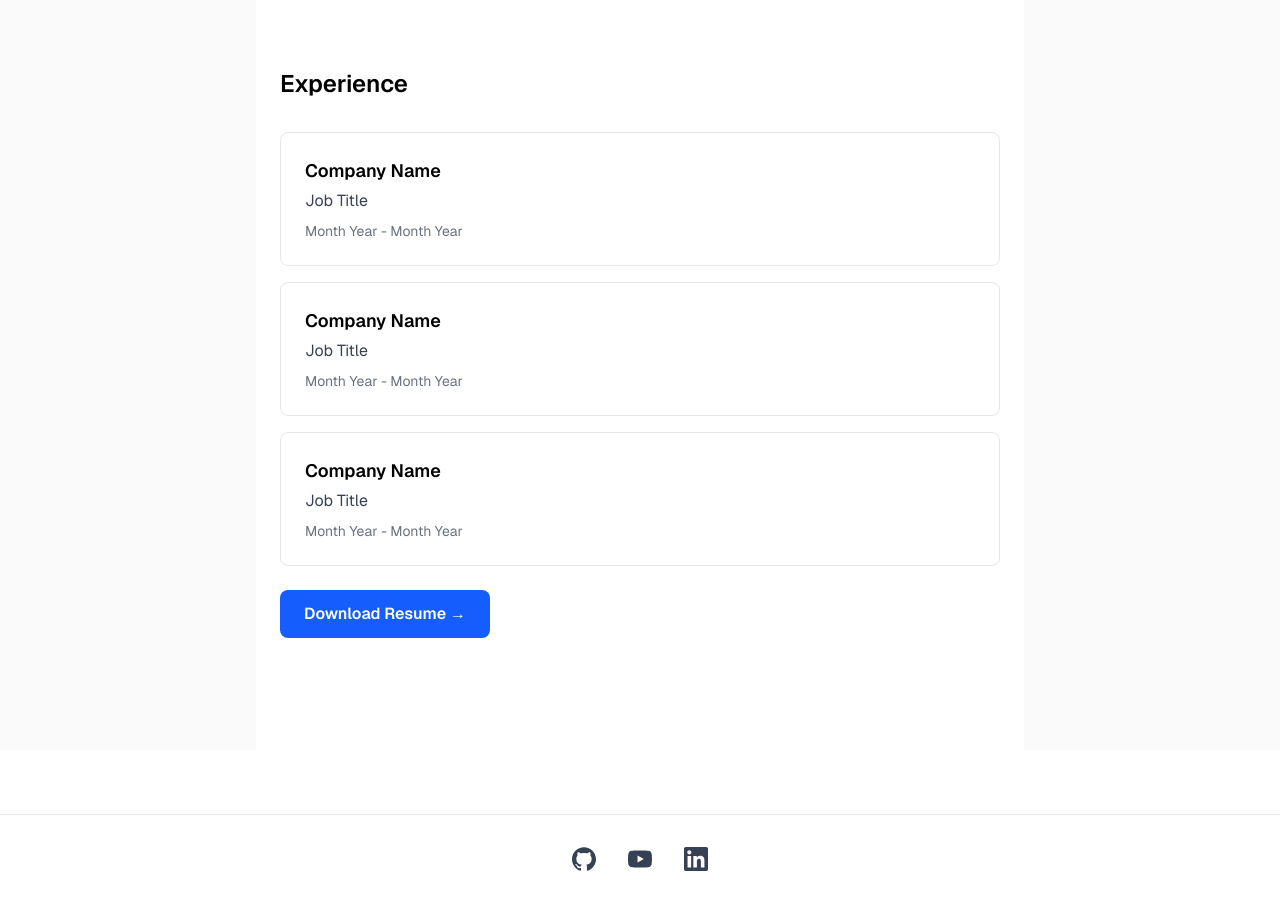
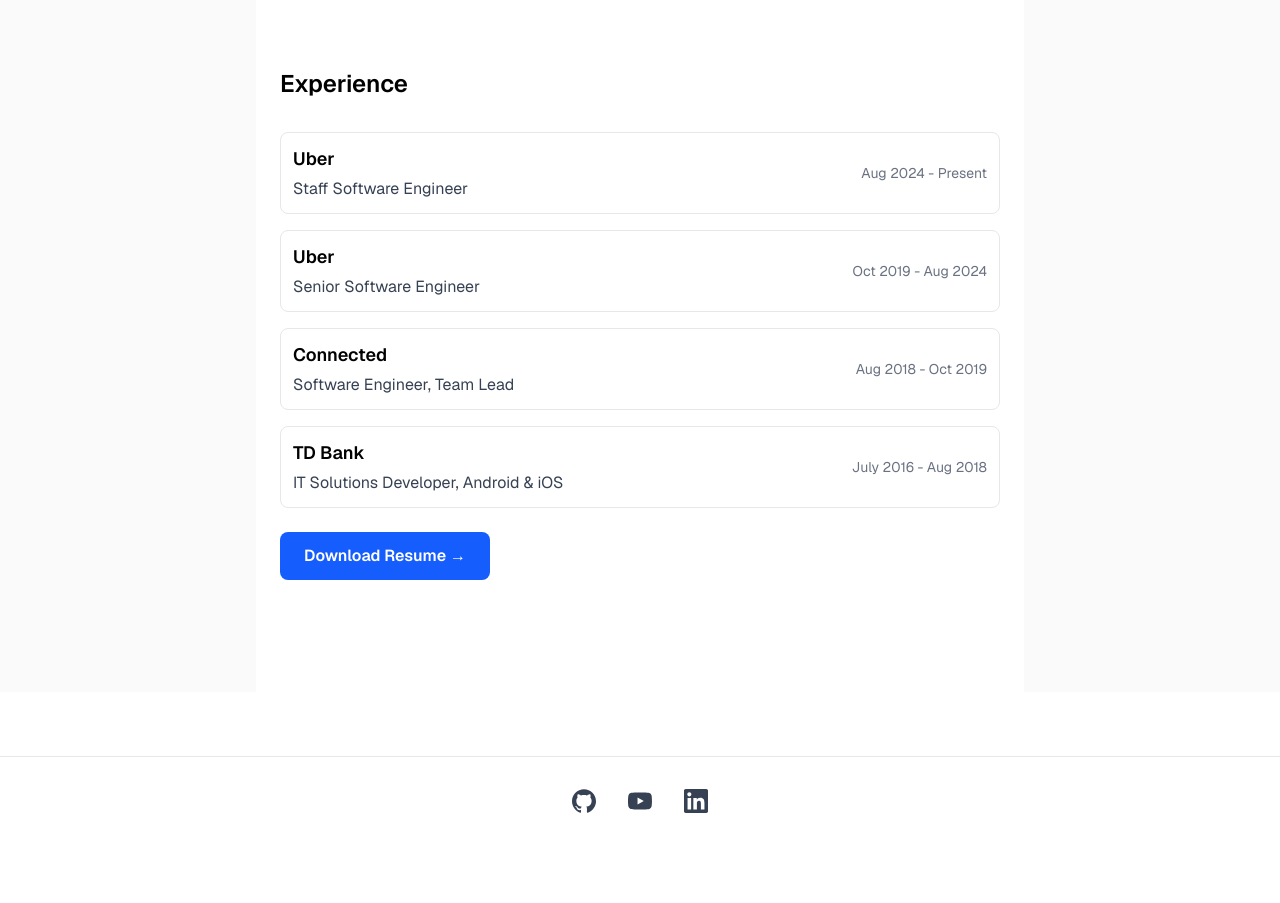
Before and after one commit to ErinCGallagher/personal-nextjs-website, a Next.js app: page / in a window 1280 px wide. Shown: the part 1600-2503 px from the top of the page. After the commit the page ends 2445 px from the top, so only its background shows below. Built offline with nearby package versions, Linux system fonts and the light colour scheme.

Commit message:
add content to experience section

```diff
--- a/app/blog/page.tsx
+++ b/app/blog/page.tsx
@@ -5,7 +5,7 @@ export default function Page() {
         <div className="pt-16">
             <div className="max-w-3xl mx-auto px-6">
                 <h1 className="text-3xl font-semibold leading-10 tracking-tight text-black dark:text-zinc-50">
-                   Blog
+                   Travel Blog
                 </h1>
                 <p className="mt-2 text-gray-600 dark:text-gray-400">
                   Thoughts on software development, travel, and more.
--- a/app/components/experience.tsx
+++ b/app/components/experience.tsx
@@ -1,19 +1,24 @@
 export function Experience() {
   const experiences = [
     {
-      company: "Company Name",
-      title: "Job Title",
-      dates: "Month Year - Month Year",
+      company: "Uber",
+      title: "Staff Software Engineer",
+      dates: "Aug 2024 - Present",
     },
     {
-      company: "Company Name",
-      title: "Job Title",
-      dates: "Month Year - Month Year",
+      company: "Uber",
+      title: "Senior Software Engineer",
+      dates: "Oct 2019 - Aug 2024",
     },
     {
-      company: "Company Name",
-      title: "Job Title",
-      dates: "Month Year - Month Year",
+      company: "Connected",
+      title: "Software Engineer, Team Lead",
+      dates: "Aug 2018 - Oct 2019",
+    },
+    {
+      company: "TD Bank",
+      title: "IT Solutions Developer, Android & iOS",
+      dates: "July 2016 - Aug 2018",
     },
   ];
 
@@ -26,17 +31,21 @@ export function Experience() {
         {experiences.map((exp, index) => (
           <div
             key={index}
-            className="border border-gray-200 dark:border-gray-700 rounded-lg p-6"
+            className="border border-gray-200 dark:border-gray-700 rounded-lg p-3"
           >
+            <div className="flex justify-between items-center">
+              <div>
                 <h3 className="text-lg font-semibold text-black dark:text-white">
                   {exp.company}
                 </h3>
                 <p className="text-base text-gray-700 dark:text-gray-300 mt-1">
                   {exp.title}
                 </p>
-            <p className="text-sm text-gray-500 dark:text-gray-400 mt-2">
+              </div>
+              <p className="text-sm text-gray-500 dark:text-gray-400">
                 {exp.dates}
               </p>
+            </div>
           </div>
         ))}
       </div>
```
Lines whose indentation alone changed are shown as unchanged.
